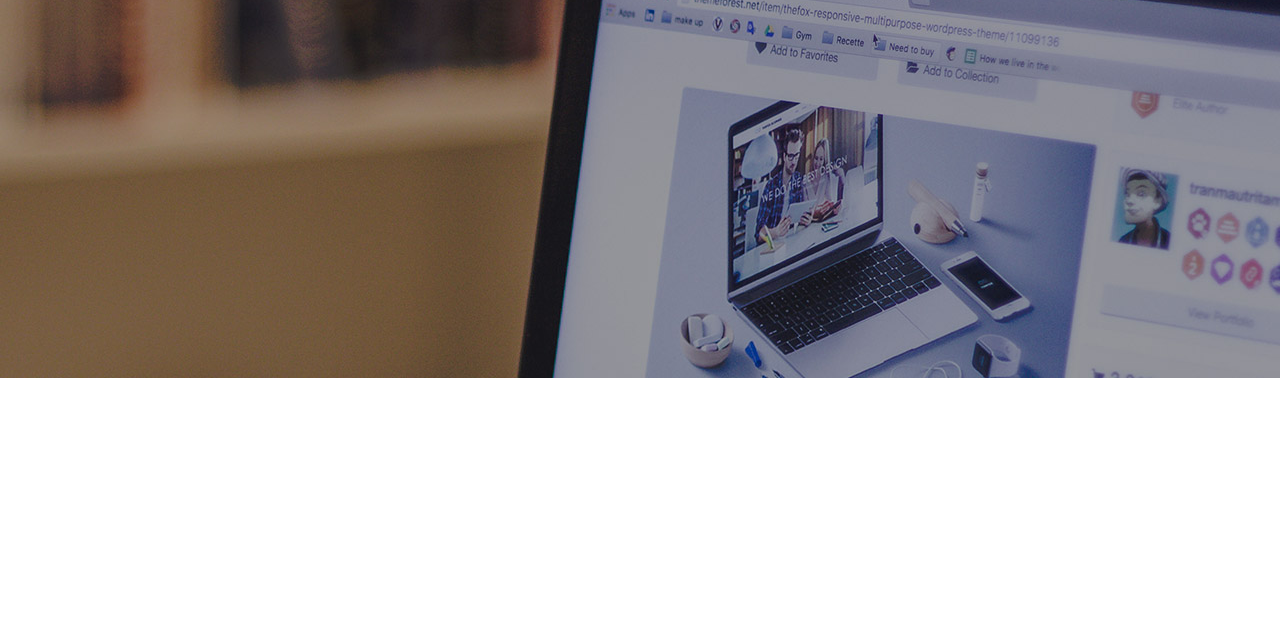
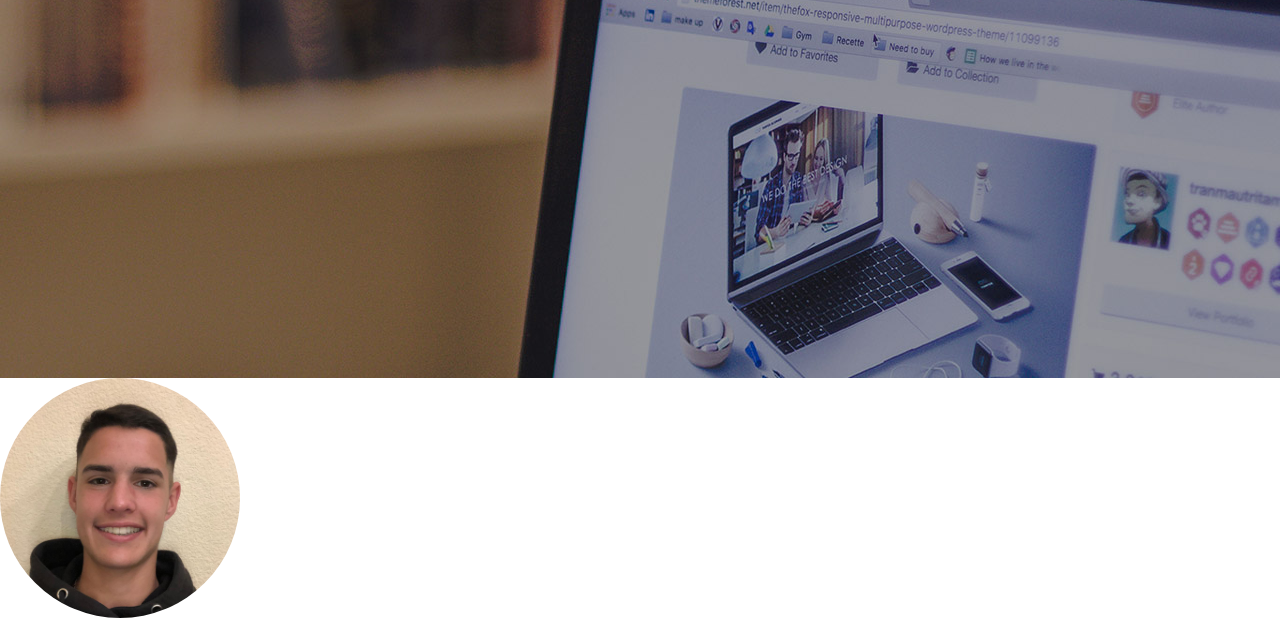
Before and after one commit to webNehuen/FrontEndMaquetado, a plain HTML site: page index.html in a window 1280 px wide. Shown: the part 157-800 px from the top of the page. Drawn offline with nearby package versions, Linux system fonts and the light colour scheme.

Commit message:
first commit

```diff
--- a/index.html
+++ b/index.html
@@ -23,5 +23,9 @@
     </section>
 
     <section id="banner"></section>
+
+    <section id="acerca-de">
+        <img id="fotoPerfil" src="img/fotoPerfil.jpeg" alt="fotoPerfil">
+    </section>
 </body>
 </html>
--- a/style.css
+++ b/style.css
@@ -52,3 +52,9 @@
     height: 50vh;
     background-position: top 25% right 0;
  }
+
+/* Acerca de  */
+#fotoPerfil{
+    height: 30vh;
+    border-radius: 50%;
+}
```
Also changed, not shown: login.html (deleted, +0 -1 lines), registro.html (deleted, +0 -1 lines), img/fotoPerfil.jpeg (added).
